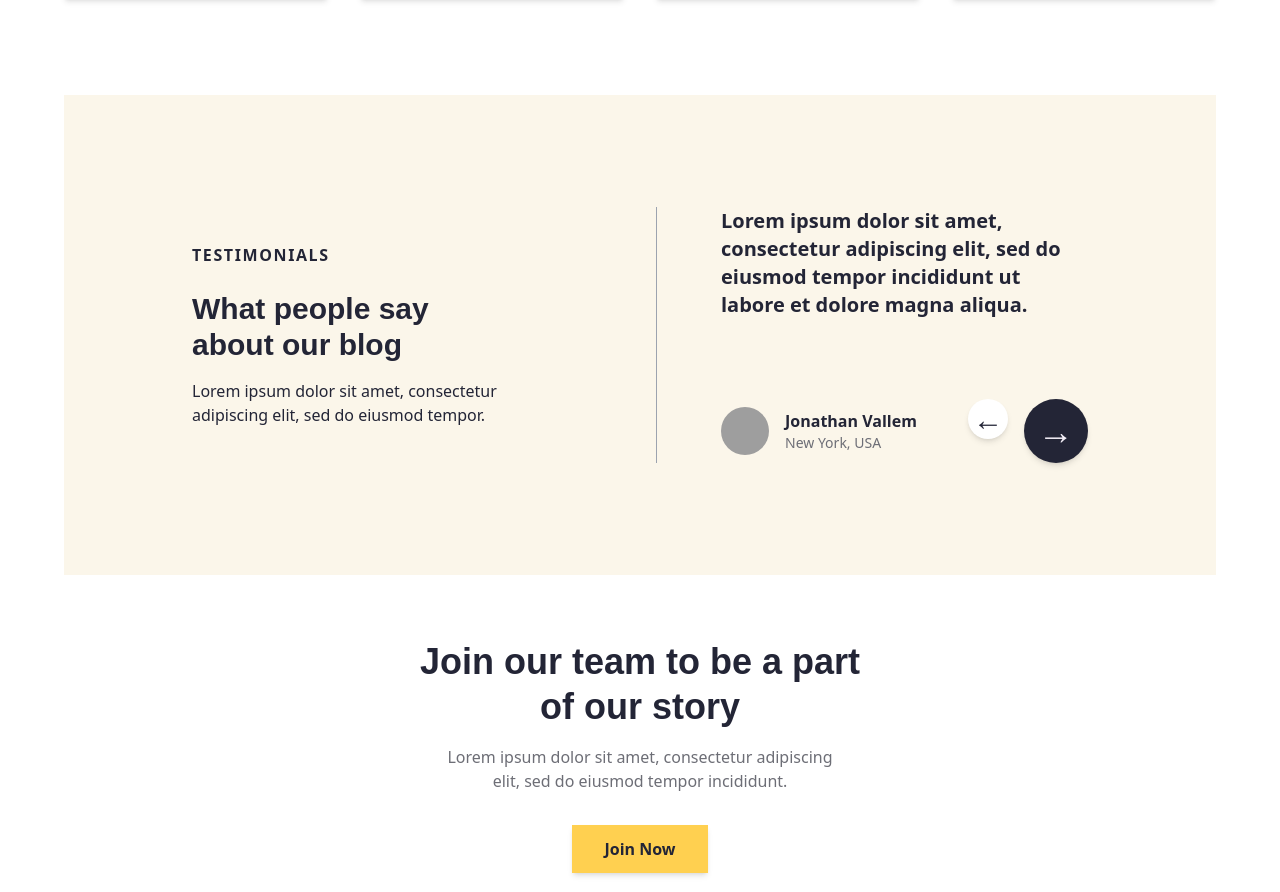
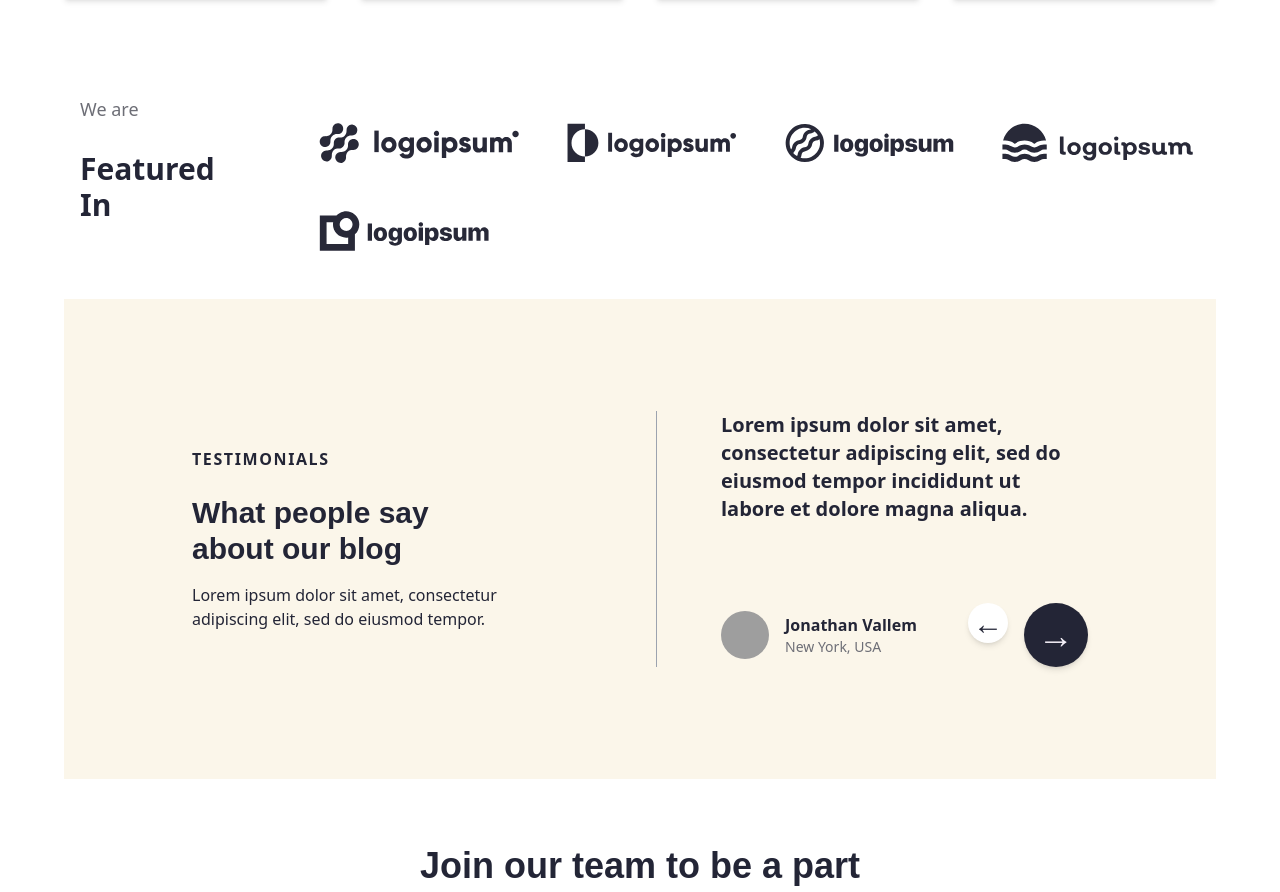
Before and after one commit to Avadhijain2004/BlogVerse, a React (Vite) app: page / in a window 1280 px wide. Shown: the part 3817-4709 px from the top of the page. Built offline with nearby package versions, Linux system fonts and the light colour scheme; grey boxes are pictures that could not be loaded; a web font is replaced by a local one.

Commit message:
remaining logo section done

```diff
--- /dev/null
+++ b/src/components/FeaturedIn.jsx
@@ -0,0 +1,26 @@
+import React from 'react';
+import logo1 from './../assets/Client-First - IMAGES/Logo 1.svg';
+import logo2 from './../assets/Client-First - IMAGES/Logo 2.svg';
+import logo3 from './../assets/Client-First - IMAGES/Logo 3.svg';
+import logo4 from './../assets/Client-First - IMAGES/Logo 4.svg';
+import logo5 from './../assets/Client-First - IMAGES/Logo 5.svg';
+
+const FeaturedIn = () => {
+  return (
+    <div className="md:ml-20 md:mr-16 mb-12 px-4 md:px-0">
+      <h4 className="text-lg text-lightGrey text-center md:text-left">We are</h4>
+      <div className="md:flex md:items-center md:justify-start">
+        <h2 className="md:mr-24 text-2xl md:text-3xl text-center md:text-left text-primary font-bold mb-6 md:mb-0">Featured In</h2>
+        <div className="flex flex-wrap justify-center md:justify-start gap-8 md:gap-12">
+          <img src={logo1} alt="Logo 1" className="h-8 md:h-10" />
+          <img src={logo2} alt="Logo 2" className="h-8 md:h-10" />
+          <img src={logo3} alt="Logo 3" className="h-8 md:h-10" />
+          <img src={logo4} alt="Logo 4" className="h-8 md:h-10" />
+          <img src={logo5} alt="Logo 5" className="h-8 md:h-10" />
+        </div>
+      </div>
+    </div>
+  );
+};
+
+export default FeaturedIn;
--- a/src/components/Footer/Footer.jsx
+++ b/src/components/Footer/Footer.jsx
@@ -56,7 +56,7 @@ function Footer() {
               placeholder="Enter Your Email"
               className="p-3 text-offWhite bg-[#282b3f] border-gray-600 border w-full md:w-[360px]"
             />
-            <Link to='/subscribe'>
+            <Link to='/'>
               <button className="bg-accent text-black py-3 px-6 font-semibold w-full md:w-40">
                 Subscribe
               </button>
--- a/src/components/Header/Header.jsx
+++ b/src/components/Header/Header.jsx
@@ -51,10 +51,10 @@ function Header() {
 
   return (
     <div className='h-20 bg-primary font-heading bg-no-repeat bg-center bg-cover w-full' ref={headerRef}>
-      <div className="flex items-center justify-between px-4 md:px-8">
+      <div className="flex items-center justify-between px-4 md:px-8 md:pt-0 pt-4">
         {/*==========Logo========= */}
         <div>
-          <img className='m-4 md:m-6 md:ml-10' src={logo} alt="Logo" />
+          <img className='m-2 md:m-6 md:ml-10' src={logo} alt="Logo" />
         </div>
 
         {/*==========Menu Button for Mobile========= */}
--- a/src/pages/Home.jsx
+++ b/src/pages/Home.jsx
@@ -7,6 +7,7 @@ import CategoryCard from '../components/CategoryCard';
 import StorySection from '../components/StorySection';
 import AuthorCard from '../components/AuthorCard';
 import HomePage from '../components/HomePage';
+import FeaturedIn from '../components/FeaturedIn';
 
 function Home() {
   return (
@@ -17,6 +18,7 @@ function Home() {
       <CategoryCard title="Choose A Category"/>
       <StorySection />
       <AuthorCard />
+      <FeaturedIn />
       <HomePage />
     </section>
   );
```
